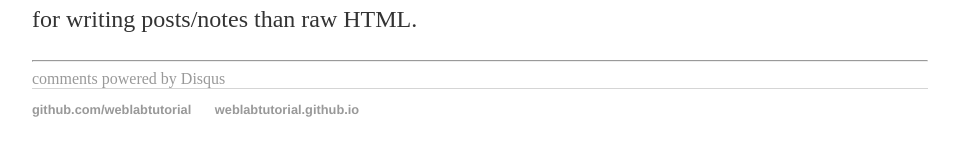
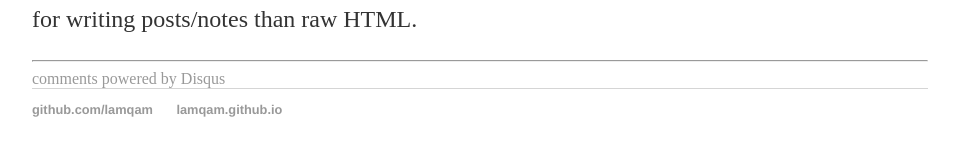
Before and after one commit to LamQam/lamqam.github.io, a Jekyll site: the page built from _posts/2022-09-22-site-launched.md, in a window 1280 px wide. Shown: the part 313-469 px from the top of the page, without its empty margins (160-1118 px from the left). Built offline with Jekyll 4.4.1, drawn with Linux system fonts in a browser that asks for light colours; comment, search, counter and statistics services are not loaded.

Commit message:
Update default.html

```diff
--- a/_layouts/default.html
+++ b/_layouts/default.html
@@ -19,8 +19,8 @@
   </div>
   <footer>
    <ul>
-    <li><a href="https://github.com/lamqam">github.com/weblabtutorial</a></li>
-   <li><a href="https://lamqam.github.io"> weblabtutorial.github.io </a></li>
+    <li><a href="https://github.com/lamqam">github.com/lamqam</a></li>
+   <li><a href="https://lamqam.github.io"> lamqam.github.io </a></li>
    </ul>
   </footer>
  </body>
```
